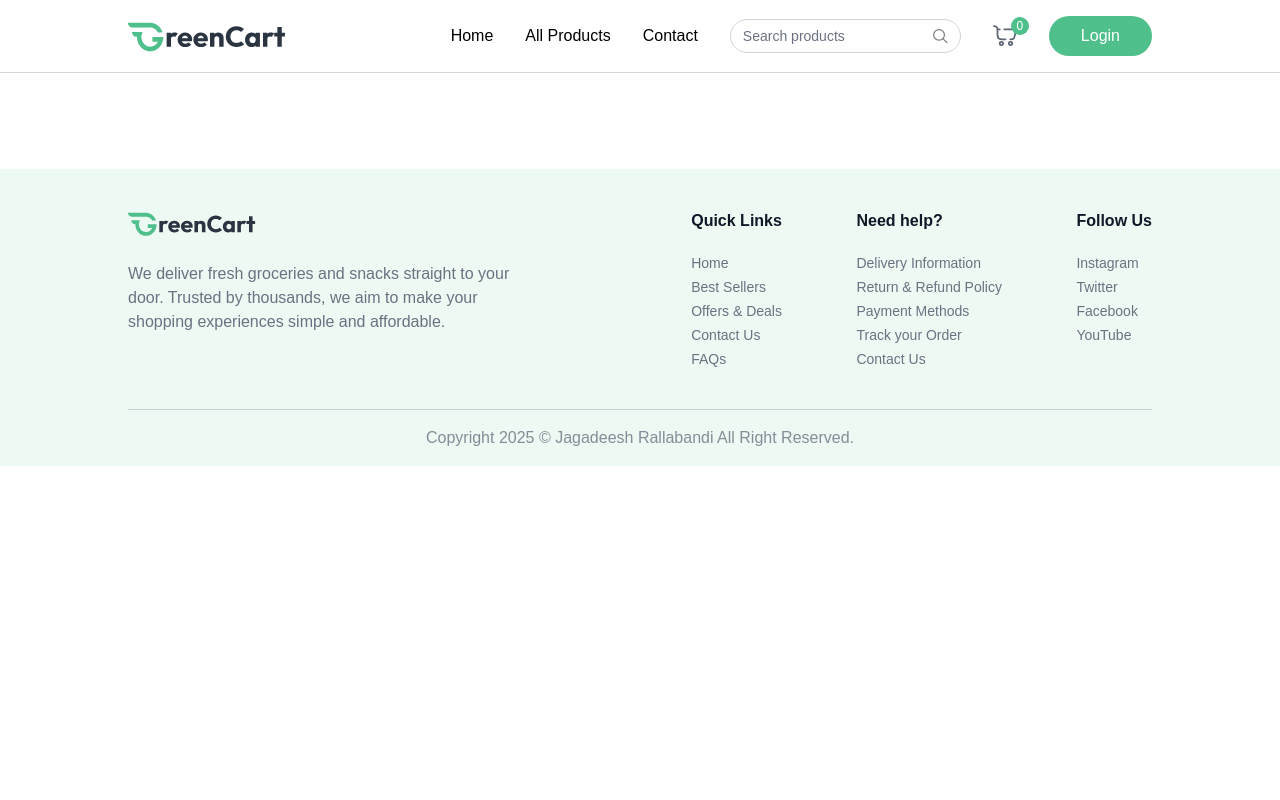
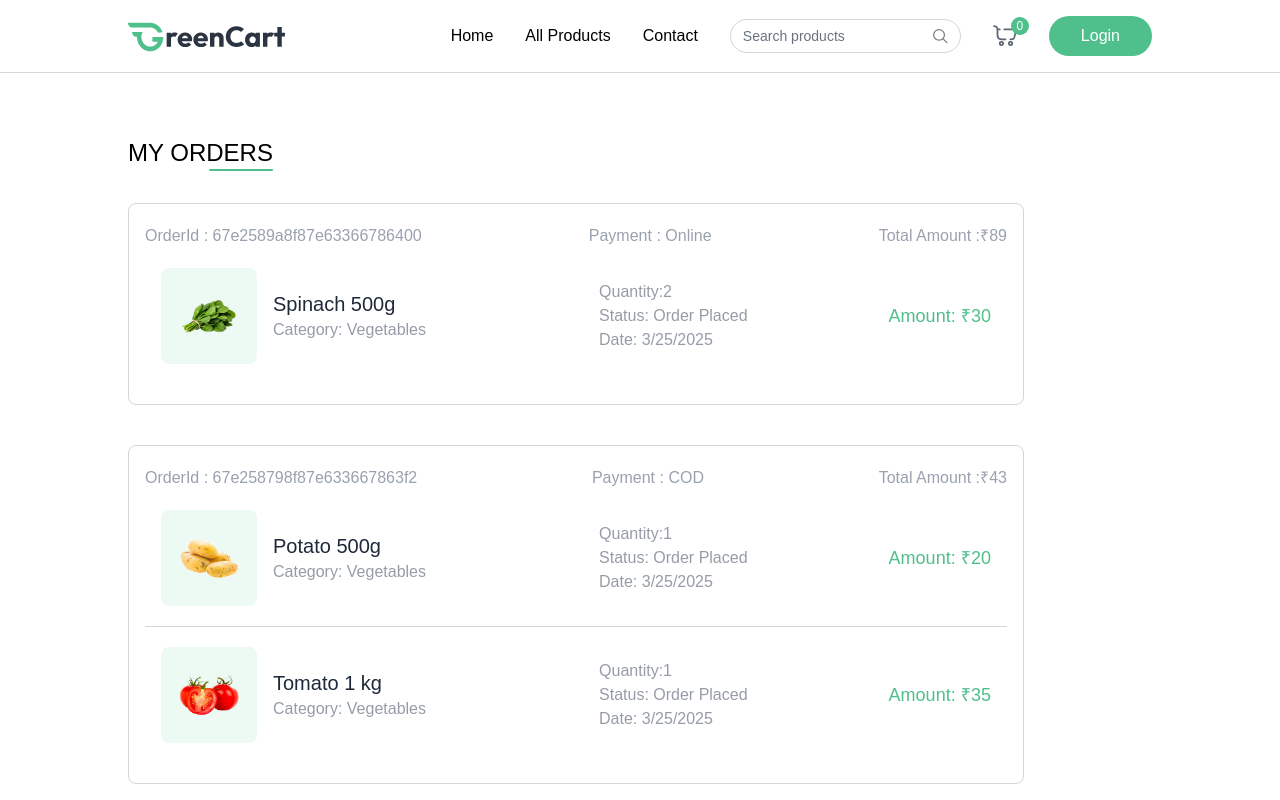
Before and after one commit to JagadeeshRallabandi/jagacart, a React (Vite) app: page /my-orders in a window 1280 px wide. Shown: the top 800 px of the page. Built offline with nearby package versions, Linux system fonts and the light colour scheme.

Commit message:
My_Orders_4_35

```diff
--- a/src/App.jsx
+++ b/src/App.jsx
@@ -11,6 +11,7 @@
 import ProductDetails from './pages/ProductDetails';
 import Cart from './pages/Cart';
 import AddAddress from './pages/AddAddress';
+import MyOrders from './pages/MyOrders';
 
 const App = () => {
 
@@ -29,7 +30,7 @@
           <Route path='/products/:category/:id' element={<ProductDetails/>}/>
           <Route path='/cart' element={<Cart/>}/>
           <Route path='/add-address' element={<AddAddress/>}/>
-
+          <Route path='/my-orders' element={<MyOrders/>}/>
         </Routes>
       </div>
       {!isSellerPath && <Footer/>}
--- a/src/components/ProductCard.jsx
+++ b/src/components/ProductCard.jsx
@@ -19,11 +19,11 @@
                         <img key={i} className="md:w-3.5 w3" src={ i< 4 ? assets.star_icon: assets.star_dull_icon} alt=""/>
 
                     ))}
-                    <p>({4})</p>
+                    <p>(4)</p>
                 </div>
                 <div className="flex items-end justify-between mt-3">
                     <p className="md:text-xl text-base font-medium text-primary">
-                       {currency}${product.offerPrice}{" "} <span className="text-gray-500/60 md:text-sm text-xs line-through">{currency}${product.price}</span>
+                       {currency}{product.offerPrice}{" "} <span className="text-gray-500/60 md:text-sm text-xs line-through">{currency}{product.price}</span>
                     </p>
                     <div onClick={(e)=> {e.stopPropagation();}} className="text-primary">
                         {!cartItems[product._id] ? (
--- a/src/context/AppContext.jsx
+++ b/src/context/AppContext.jsx
@@ -7,7 +7,7 @@
 export const AppContext = createContext();
 
 export const AppContextProvider = ({ children }) => {
-  const currency = import.meta.VITE_CURRENCY;
+  const currency = import.meta.env.VITE_CURRENCY;
   const navigate = useNavigate();
   const [user, setUser] = useState(null);
   const [isSeller, setIsSeller] = useState(false);
--- /dev/null
+++ b/src/pages/MyOrders.jsx
@@ -0,0 +1,57 @@
+import React, { useEffect, useState } from 'react'
+import { useAppContext } from '../context/AppContext';
+import { dummyOrders } from '../assets/assets';
+
+const MyOrders = () => {
+  const [myOrders, setMyOrders] = useState([]);
+  const {currency} = useAppContext();
+  const fetchMyOrders = async () => {
+      setMyOrders(dummyOrders)
+  }
+  useEffect(()=>{
+    fetchMyOrders();
+  },[])
+  return (
+    <div className='mt-16 pb-16'>
+        <div className='flex flex-col items-end w-max mb-8'>
+            <p className='text-2xl font-medium uppercase'>My Orders</p>
+            <div className='w-16 h-0.5 bg-primary rounded-full'></div>
+        </div>
+        {myOrders.map((order,index)=>(
+            <div key={index} className='border border-gray-300 rounded-lg mb-10 p-4 py-5 max-w-4xl'>
+                <p className='flex justify-between md:items-center text-gray-400 md:font-medium max-md:flex-col'>
+                    <span>OrderId : {order._id}</span>
+                    <span>Payment : {order.paymentType}</span>
+                    <span>Total Amount :{currency}{order.amount}</span>
+                </p>
+                {order.items.map((item,index)=>(
+                    <div key={index} className={`relative bg-white text-gray-500/70 ${order.items.length !== index + 1 && "border-b"}
+                        border-gray-300 flex flex-col md:flex-row md:items-center justify-between p-4
+                        py-5 md:gap-16 w-full max-w-4xl`}>
+                        <div className='flex items-center mb-4 md:mb-0'>
+                            <div className='bg-primary/10 p-4 rounded-lg'>
+                                <img src={item.product.image[0]} alt="" className='w-16 h-16' />
+                            </div>
+                            <div className='ml-4'>
+                                <h2 className='text-xl font-medium text-gray-800'>{item.product.name}</h2>
+                                <p>Category: {item.product.category}</p>
+                            </div>
+                        </div>
+                        <div className='flex flex-col justify-center md:ml-8 mb-4 md:mb-0'>
+                            <p>Quantity:{item.quantity || "1"}</p>
+                            <p>Status: {order.status}</p>
+                            <p>Date: {new Date(order.createdAt).toLocaleDateString()}</p>
+                        </div>
+                            <p className='text-primary text-lg font-medium'>
+                                Amount: {currency}{item.product.offerPrice * item.quantity}
+                            </p>
+
+                    </div>
+                ))}
+            </div>
+        ))}
+    </div>
+  )
+}
+
+export default MyOrders
```
